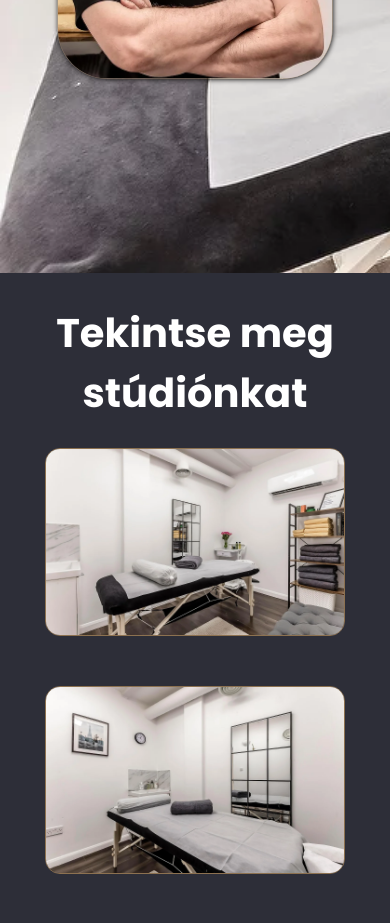
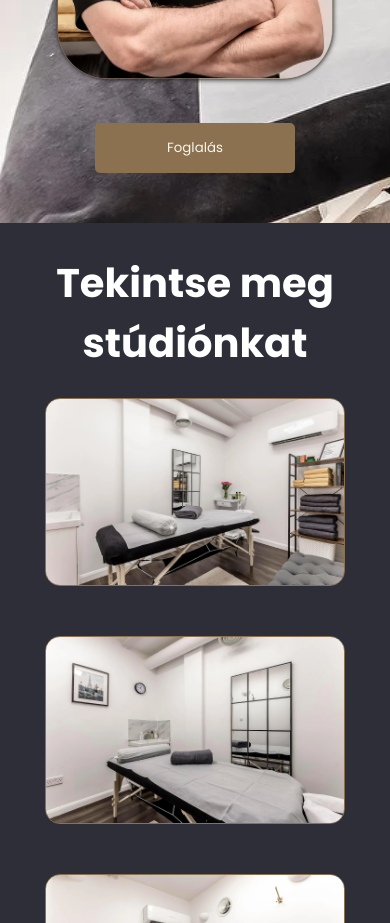
Before and after one commit to dante0518/masszazs1, a React (Vite) app: page / in a window 390 px wide. Shown: the part 1000-1923 px from the top of the page. Built offline with nearby package versions, Linux system fonts and the light colour scheme.

Commit message:
added reserv btn for mobiles

```diff
--- a/src/Components/Hero.jsx
+++ b/src/Components/Hero.jsx
@@ -2,6 +2,9 @@ import React from 'react'
 import Kep from '../images/Masseur1.png'
 
 function Hero() {
+  const handleClick = () => {
+    window.open('https://bastyamasszazsstudio.simplybook.it/v2/#book/count/1/', '_blank')
+  }
   return (
     <div className="hero-container">
       <div className="hero-intro-container">
@@ -9,6 +12,7 @@ function Hero() {
         <p className='hero-introduction'>Kiss Zoltán Károly vagyok, ex-katona és szenvedélyes masszőr. Katonai szolgálatom alatt kezdtem el masszírozni a táborokban, ahol gyorsan rájöttem, hogy mennyire élvezem ezt a tevékenységet. Számomra a masszázs nem csupán munka, hanem a kikapcsolódás és a gyógyítás eszköze.</p>
       </div>
         <img src={Kep} alt="Masszőr" id='hero-img' />
+        <button className='button-reservation' id='reservation-480' onClick={handleClick}>Foglalás</button>
     </div>
   )
 }
--- a/src/index.css
+++ b/src/index.css
@@ -863,4 +863,12 @@
     width: 300px;
   }
 
+  #reservation-480 {
+    display: block;
+    margin-bottom: 50px;
+    margin-top: -150px;
+    width: 200px;
+    height: 50px;
+  }
+
 }
```
